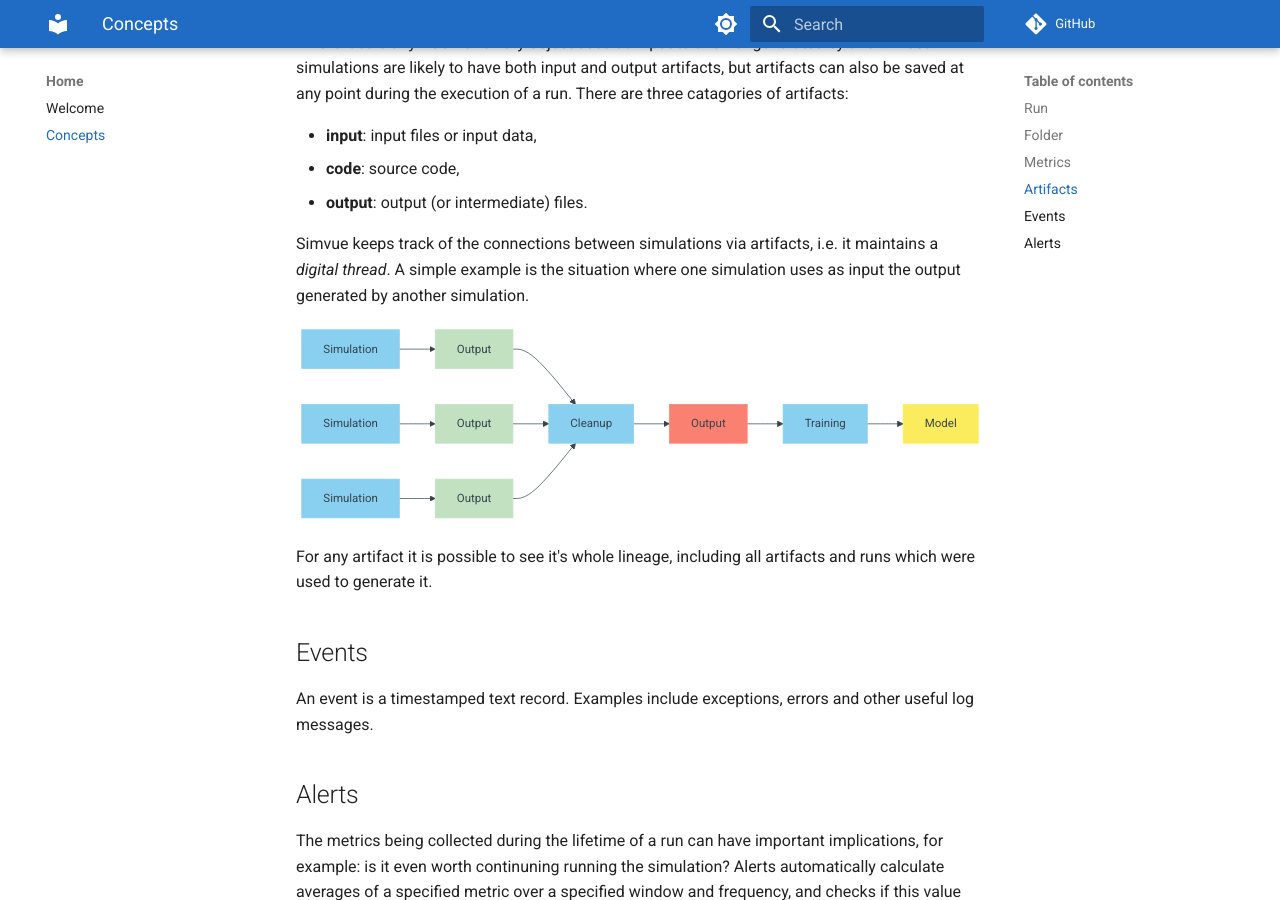
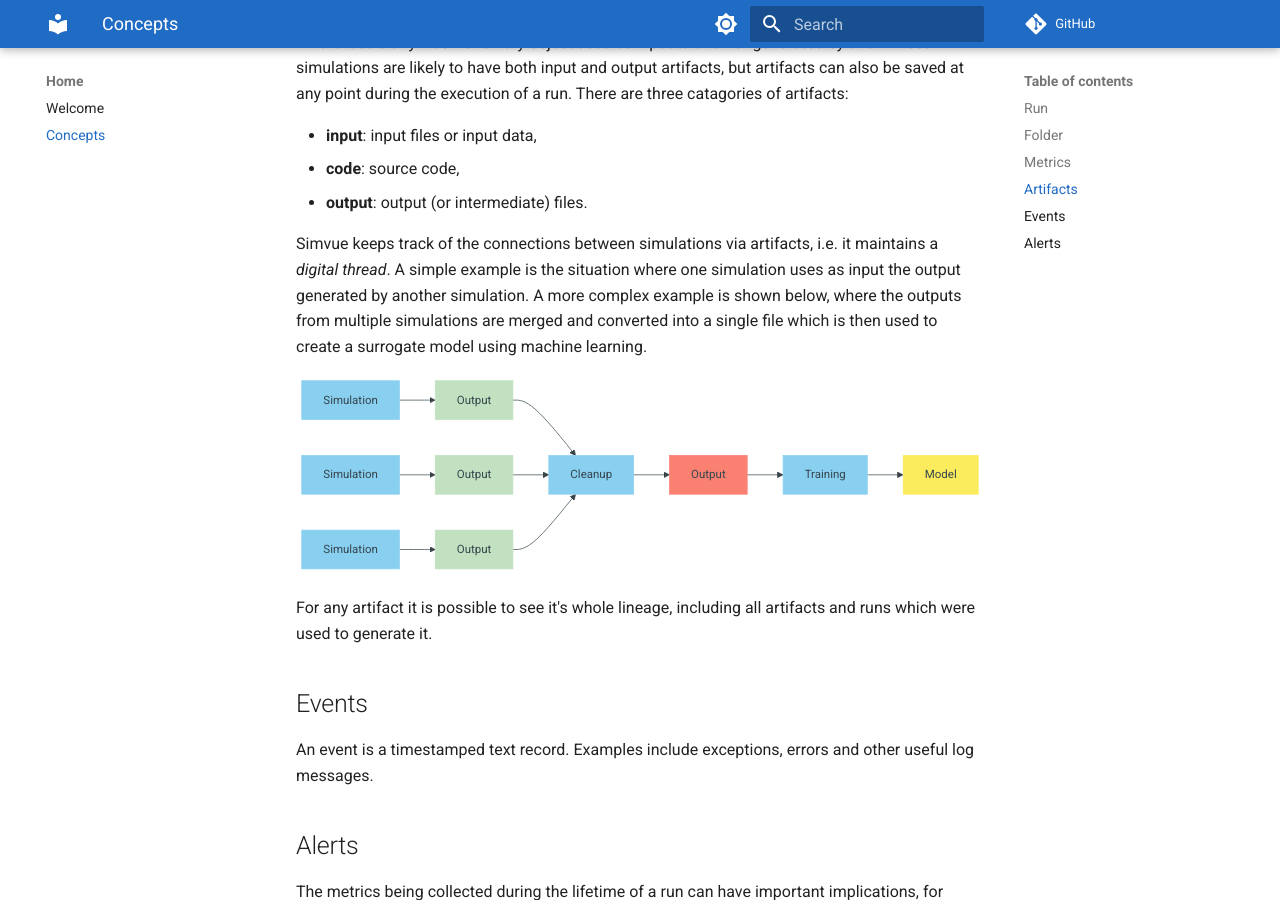
Before and after one commit to simvue-io/docs, an MkDocs documentation site: the page built from docs/concepts.md, in a window 1280 px wide and 900 px high, scrolled down 1613 px. Built offline with MkDocs 1.6.1 and Material for MkDocs 9.7.7, drawn with Linux system fonts in a browser that asks for light colours.

Commit message:
Descibe diagram

````diff
--- a/docs/concepts.md
+++ b/docs/concepts.md
@@ -50,7 +50,9 @@ catagories of artifacts:
 * **output**: output (or intermediate) files.
 
 Simvue keeps track of the connections between simulations via artifacts, i.e. it maintains a *digital thread*. A simple example
-is the situation where one simulation uses as input the output generated by another simulation.
+is the situation where one simulation uses as input the output generated by another simulation. A more complex example is shown
+below, where the outputs from multiple simulations are merged and converted into a single file which is then used to create a
+surrogate model using machine learning.
 
 
 ``` mermaid
````
